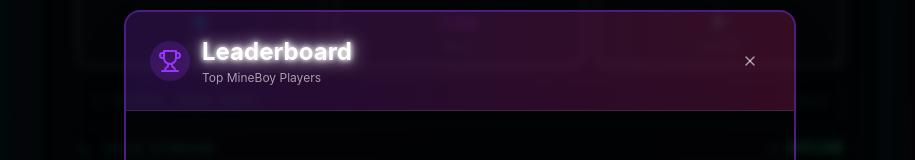
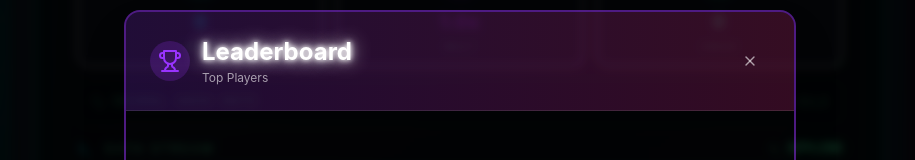
Before and after one commit to mrvalts123/cyber, a React (Vite) app: page / in a window 1280 px wide. Both pictures are taken after a click on the button "RANKS". Shown: the part 200-360 px from the top of the page, without its empty margins (180-1095 px from the left). Built offline with nearby package versions, Linux system fonts and the light colour scheme.

Commit message:
Update leaderboard.tsx

```diff
--- a/src/components/leaderboard.tsx
+++ b/src/components/leaderboard.tsx
@@ -117,7 +117,7 @@
                         Leaderboard
                       </h2>
                       <p className="text-xs text-white/60 mt-0.5">
-                        Top MineBoy Players
+                        Top Players
                       </p>
                     </div>
                   </div>
@@ -155,7 +155,7 @@
                       </div>
                       <div className="text-right">
                         <div className="text-xs text-white/50 uppercase tracking-wider">
-                          Minecarts
+                          DATA
                         </div>
                         <div className="text-sm text-white font-bold">
                           {sortedEntries[currentUserRank - 1]?.minecart.toLocaleString()}
@@ -243,7 +243,7 @@
                                 <div className="flex items-center justify-end gap-1 text-neon-cyan">
                                   <Zap className="w-3 h-3" />
                                   <span className="text-xs uppercase tracking-wider">
-                                    Carts
+                                    DATA
                                   </span>
                                 </div>
                                 <div className="text-lg font-bold text-white mt-0.5">
```
